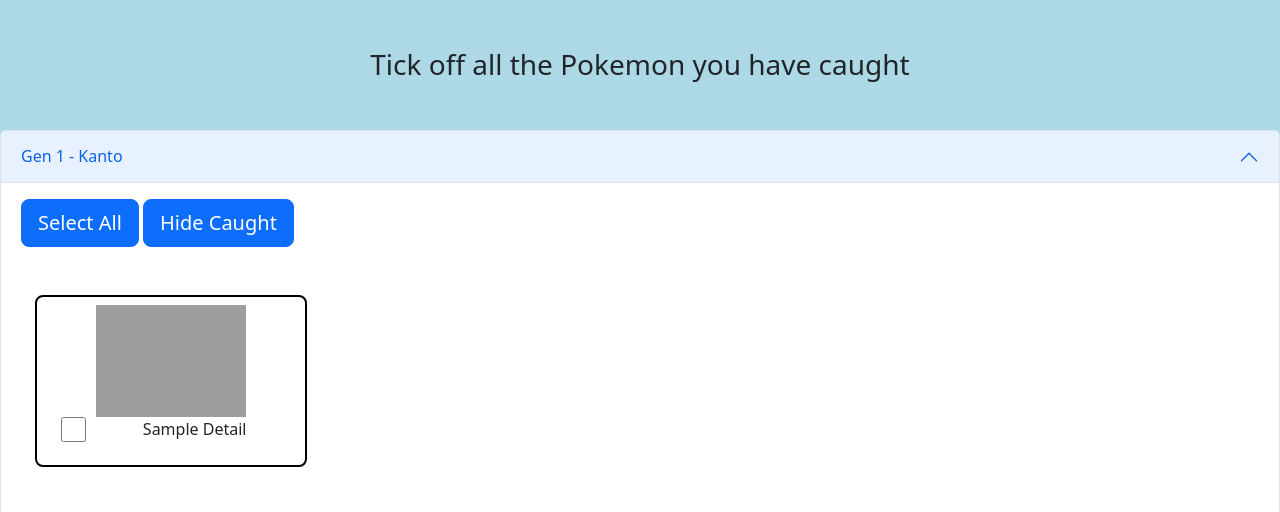
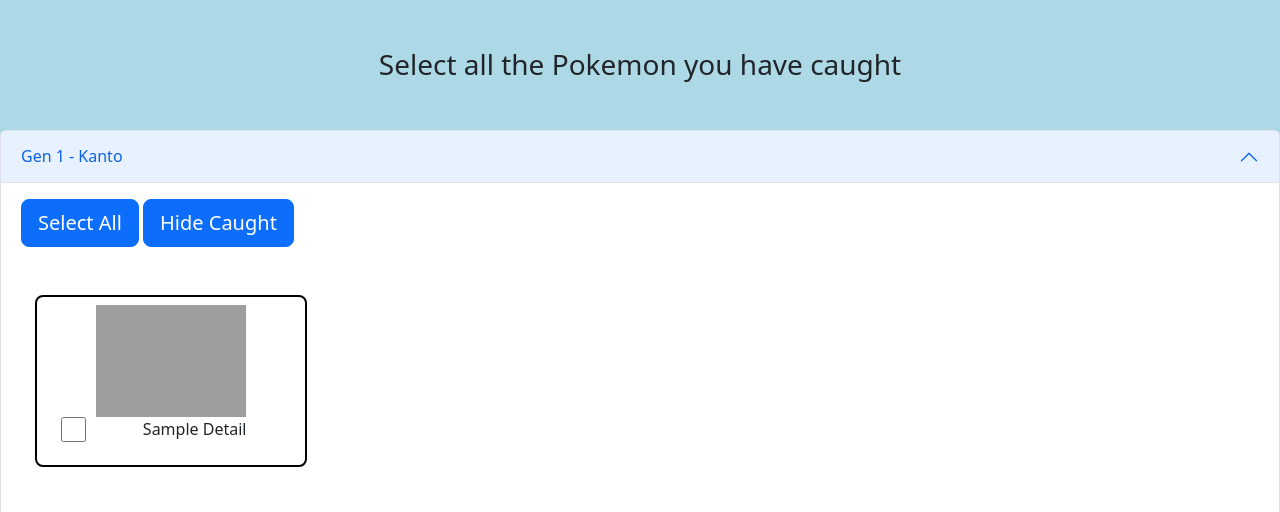
Before and after one commit to 10-15-5/pokeChecklist, a Django app: template pokeapiProject/templates/home.html in a window 1280 px wide. Shown: the part 89-601 px from the top of the page. Run offline with Django 4.2, Linux system fonts and the light colour scheme; the template is opened without the code that fills it: most values are stand-ins (such as "Sample title", 1, 10 or a date in 2020); some libraries are stand-ins or nearby versions; grey boxes are pictures that could not be loaded.

Commit message:
Wording change

```diff
--- a/pokeapiProject/templates/home.html
+++ b/pokeapiProject/templates/home.html
@@ -1,7 +1,7 @@
 {% extends 'base.html' %}
 
 {% block content %}
-    <h3 class="mt-5 mb-5 text-center">Tick off all the Pokemon you have caught</h3>
+    <h3 class="mt-5 mb-5 text-center">Select all the Pokemon you have caught</h3>
     <form action = "/graphs/" method = "post">
         {% csrf_token %}
 
```
